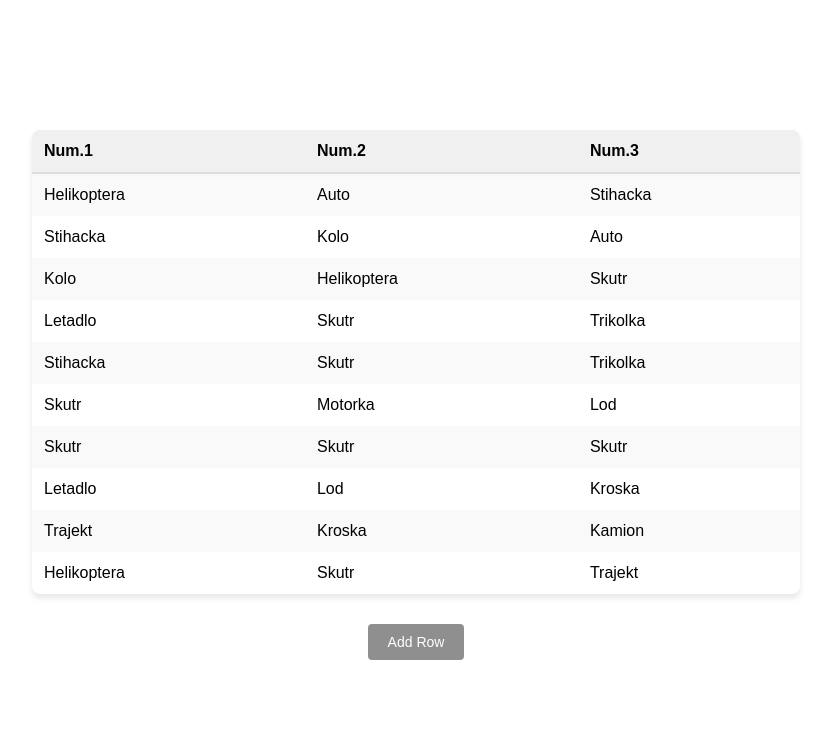
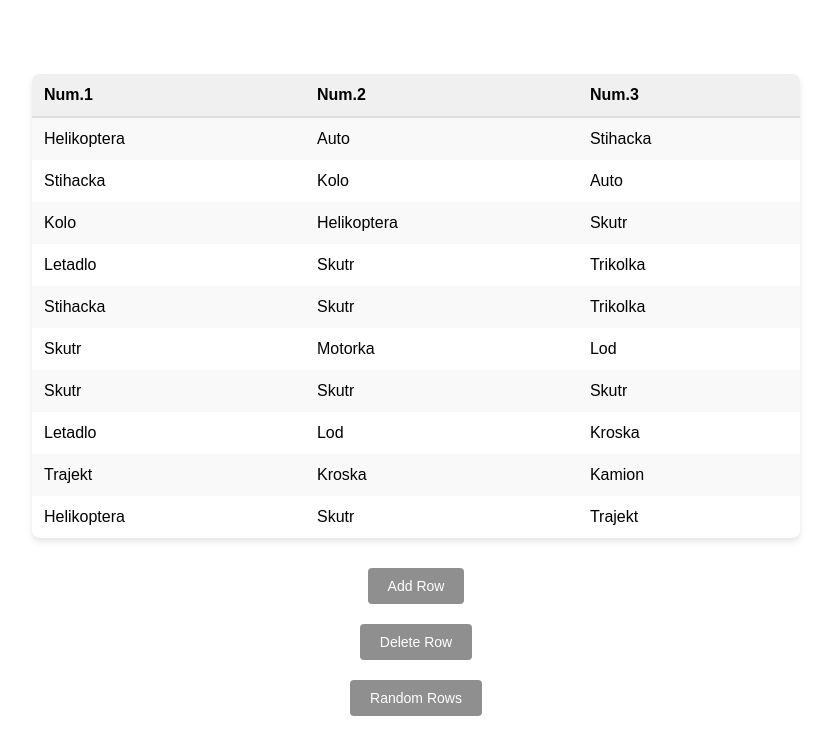
Before and after one commit to tommys0/random_word_table_JS, a plain HTML site: page index.html in a window 1280 px wide. Shown: the whole page, without its empty margins (224-1055 px from the left). Drawn offline with Linux system fonts and the light colour scheme.

Commit message:
Added deleteRow function & button

```diff
--- a/script.js
+++ b/script.js
@@ -25,12 +25,22 @@ function generateTable() {
         }
     }
 
-    const addButton = document.createElement('button');
-    addButton.textContent = 'Add Row';
-    addButton.onclick = addRow;
-    addButton.classList.add('addrow-button');
+    const addButton = createButton('Add Row', addRow);
+    body.appendChild(addButton);
 
-    body.appendChild(addButton);
+    const deleteButton = createButton('Delete Row', deleteRow);
+    body.appendChild(deleteButton);
+
+    const randomButton = createButton('Random Rows', randomRows);
+    body.appendChild(randomButton);
+}
+
+function createButton(text, onClick) {
+    const button = document.createElement('button');
+    button.textContent = text;
+    button.onclick = onClick;
+    button.classList.add('row-button');
+    return button;
 }
 
 function addRow() {
@@ -44,7 +54,11 @@ function addRow() {
 }
 
 function deleteRow() {
-
+    const table = document.getElementById('myTable')
+    const rowCount = table.rows.length
+    if (rowCount > 1) {
+        table.deleteRow(rowCount - 1)
+    }
 }
 
 function randomRows() {
--- a/styles.css
+++ b/styles.css
@@ -35,7 +35,7 @@ tr:hover {
     background-color: #f5f5f5;
 }
 
-.addrow-button {
+.row-button {
     padding: 10px 20px;
     margin: 10px;
     font-size: 14px;
@@ -46,6 +46,6 @@ tr:hover {
     color: white;
     transition: background-color 0.3s ease;
 }
-.addrow-button:hover {
+.row-button:hover {
     background-color: #6e6e6e;
 }
```
